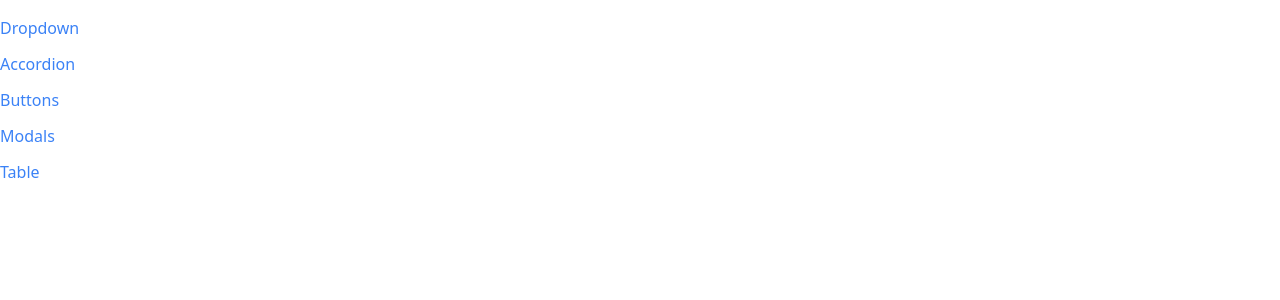
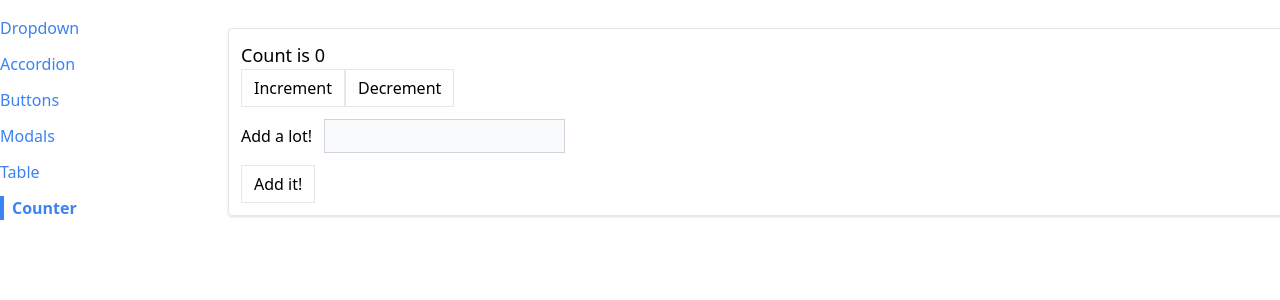
Before and after one commit to ZakyAbanoub/react-comps, a React (Vite) app: page /counter in a window 1280 px wide. Shown: the top 300 px of the page. Built offline with nearby package versions, Linux system fonts and the light colour scheme.

Commit message:
initialize counter page with useState to update it with useReducer

```diff
--- a/src/App.jsx
+++ b/src/App.jsx
@@ -5,6 +5,7 @@ import ButtonPage from "./pages/ButtonPage";
 import Sidebar from "./components/Sidebar";
 import ModalPage from "./pages/ModalPage";
 import TablePage from "./pages/TablePage";
+import CounterPage from "./pages/CounterPage";
 
 const App = () => {
   return (
@@ -26,6 +27,9 @@ const App = () => {
         <Route path="/table">
           <TablePage />
         </Route>
+        <Route path="/counter">
+          <CounterPage />
+        </Route>
       </div>
     </div>
   );
--- a/src/components/Sidebar.jsx
+++ b/src/components/Sidebar.jsx
@@ -6,6 +6,7 @@ const LINKS = [
   { label: "Buttons", path: "/button" },
   { label: "Modals", path: "/modal" },
   { label: "Table", path: "/table" },
+  { label: "Counter", path: "/counter" },
 ];
 
 const Sidebar = () => {
--- a/src/components/SortableTable.jsx
+++ b/src/components/SortableTable.jsx
@@ -1,30 +1,13 @@
-import { useState } from "react";
 import { GoArrowDown, GoArrowUp } from "react-icons/go";
 import Table from "./Table";
+import useSort from "../hooks/use-sort";
 
 const SortableTable = (props) => {
-  const [sortOrder, setSortOrder] = useState(null);
-  const [sortBy, setSortBy] = useState(null);
-
   const { config, data } = props;
-
-  const handleClick = (label) => {
-    if (sortBy && label !== sortBy) {
-      setSortOrder("asc");
-      setSortBy(label);
-      return;
-    }
-    if (sortOrder === null) {
-      setSortOrder("asc");
-      setSortBy(label);
-    } else if (sortOrder === "asc") {
-      setSortOrder("desc");
-      setSortBy(label);
-    } else if (sortOrder === "desc") {
-      setSortOrder(null);
-      setSortBy(null);
-    }
-  };
+  const { sortOrder, sortBy, sortedData, setSortColumn } = useSort(
+    data,
+    config
+  );
 
   const updatedConfig = config.map((column) => {
     if (!column.sortValue) {
@@ -36,7 +19,7 @@ const SortableTable = (props) => {
       header: () => (
         <th
           className="cursor-pointer hover:bg-gray-100"
-          onClick={() => handleClick(column.label)}
+          onClick={() => setSortColumn(column.label)}
         >
           <div className="flex items-center">
             {getIcons(column.label, sortBy, sortOrder)}
@@ -46,23 +29,6 @@ const SortableTable = (props) => {
       ),
     };
   });
-
-  let sortedData = data;
-  if (sortOrder && sortBy) {
-    const { sortValue } = config.find((column) => column.label === sortBy);
-    sortedData = [...data].sort((a, b) => {
-      const valueA = sortValue(a);
-      const valueB = sortValue(b);
-
-      const reverseOrder = sortOrder === "asc" ? 1 : -1;
-
-      if (typeof valueA === "string") {
-        return valueA.localeCompare(valueB) * reverseOrder;
-      } else {
-        return (valueA - valueB) * reverseOrder;
-      }
-    });
-  }
 
   return <Table {...props} config={updatedConfig} data={sortedData} />;
 };
--- /dev/null
+++ b/src/hooks/use-counter.js
@@ -0,0 +1,19 @@
+import { useState, useEffect } from "react";
+const useCounter = (initialCount) => {
+  const [count, setCount] = useState(initialCount);
+
+  useEffect(() => {
+    console.log(count);
+  }, [count]);
+
+  const increment = () => {
+    setCount((prevState) => prevState + 1);
+  };
+
+  return {
+    count,
+    increment,
+  };
+};
+
+export default useCounter;
--- /dev/null
+++ b/src/hooks/use-sort.js
@@ -0,0 +1,49 @@
+import { useState } from "react";
+const useSort = (data, config) => {
+  const [sortOrder, setSortOrder] = useState(null);
+  const [sortBy, setSortBy] = useState(null);
+
+  const setSortColumn = (label) => {
+    if (sortBy && label !== sortBy) {
+      setSortOrder("asc");
+      setSortBy(label);
+      return;
+    }
+    if (sortOrder === null) {
+      setSortOrder("asc");
+      setSortBy(label);
+    } else if (sortOrder === "asc") {
+      setSortOrder("desc");
+      setSortBy(label);
+    } else if (sortOrder === "desc") {
+      setSortOrder(null);
+      setSortBy(null);
+    }
+  };
+
+  let sortedData = data;
+  if (sortOrder && sortBy) {
+    const { sortValue } = config.find((column) => column.label === sortBy);
+    sortedData = [...data].sort((a, b) => {
+      const valueA = sortValue(a);
+      const valueB = sortValue(b);
+
+      const reverseOrder = sortOrder === "asc" ? 1 : -1;
+
+      if (typeof valueA === "string") {
+        return valueA.localeCompare(valueB) * reverseOrder;
+      } else {
+        return (valueA - valueB) * reverseOrder;
+      }
+    });
+  }
+
+  return {
+    sortOrder,
+    sortBy,
+    sortedData,
+    setSortColumn,
+  };
+};
+
+export default useSort;
--- /dev/null
+++ b/src/pages/CounterPage.jsx
@@ -0,0 +1,49 @@
+import { useState } from "react";
+import Button from "../components/Button";
+import Panel from "../components/Panel";
+
+const CounterPage = ({ initialCount = 0 }) => {
+  const [count, setCount] = useState(initialCount);
+  const [valueToAdd, setValueToAdd] = useState(0);
+
+  const increment = () => {
+    setCount(count + 1);
+  };
+
+  const decrement = () => {
+    setCount(count - 1);
+  };
+
+  const handleChange = (event) => {
+    const value = event.target.valueAsNumber || 0;
+    setValueToAdd(value);
+  };
+
+  const handleSubmit = (event) => {
+    event.preventDefault();
+
+    setCount(count + valueToAdd);
+    setValueToAdd(0);
+  };
+  return (
+    <Panel className="m-3">
+      <h1 className="text-lg">Count is {count}</h1>
+      <div className="flex">
+        <Button onClick={increment}>Increment</Button>
+        <Button onClick={decrement}>Decrement</Button>
+      </div>
+      <form onSubmit={handleSubmit}>
+        <label>Add a lot!</label>
+        <input
+          value={valueToAdd || ""}
+          onChange={handleChange}
+          type="number"
+          className="p-1 m-3 bg-gray-50 border border-gray-300"
+        />
+        <Button>Add it!</Button>
+      </form>
+    </Panel>
+  );
+};
+
+export default CounterPage;
```
